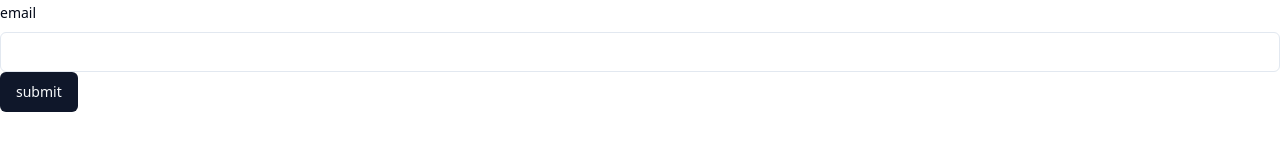
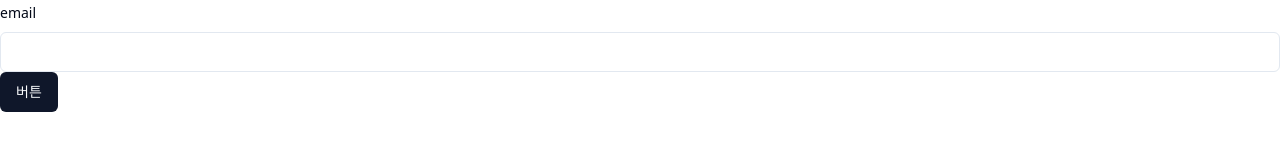
Before and after one commit to LeeDongTak/daeng-daeng-nyang, a Next.js app: page /auth in a window 1280 px wide. Shown: the top 162 px of the page. Built offline with nearby package versions, Linux system fonts and the light colour scheme.

Commit message:
♻️  Shadcn  Button UI에 text props 추가

```diff
--- a/src/components/auth/sign-in/SignIn.tsx
+++ b/src/components/auth/sign-in/SignIn.tsx
@@ -24,7 +24,7 @@ const SignIn = () => {
     <Form {...form}>
       <form onSubmit={form.handleSubmit(submitHandler)}>
         <CustomInput control={form.control} name="email" />
-        <Button>submit</Button>
+        <Button text="버튼" />
       </form>
     </Form>
   );
--- a/src/components/ui/button.tsx
+++ b/src/components/ui/button.tsx
@@ -1,56 +1,52 @@
-import * as React from "react"
-import { Slot } from "@radix-ui/react-slot"
-import { cva, type VariantProps } from "class-variance-authority"
+import { Slot } from '@radix-ui/react-slot';
+import { cva, type VariantProps } from 'class-variance-authority';
+import * as React from 'react';
 
-import { cn } from "@/lib/utils"
+import { cn } from '@/lib/utils';
 
 const buttonVariants = cva(
-  "inline-flex items-center justify-center whitespace-nowrap rounded-md text-sm font-medium ring-offset-background transition-colors focus-visible:outline-none focus-visible:ring-2 focus-visible:ring-ring focus-visible:ring-offset-2 disabled:pointer-events-none disabled:opacity-50",
+  'inline-flex items-center justify-center whitespace-nowrap rounded-md text-sm font-medium ring-offset-background transition-colors focus-visible:outline-none focus-visible:ring-2 focus-visible:ring-ring focus-visible:ring-offset-2 disabled:pointer-events-none disabled:opacity-50',
   {
     variants: {
       variant: {
-        default: "bg-primary text-primary-foreground hover:bg-primary/90",
-        destructive:
-          "bg-destructive text-destructive-foreground hover:bg-destructive/90",
-        outline:
-          "border border-input bg-background hover:bg-accent hover:text-accent-foreground",
-        secondary:
-          "bg-secondary text-secondary-foreground hover:bg-secondary/80",
-        ghost: "hover:bg-accent hover:text-accent-foreground",
-        link: "text-primary underline-offset-4 hover:underline",
+        default: 'bg-primary text-primary-foreground hover:bg-primary/90',
+        destructive: 'bg-destructive text-destructive-foreground hover:bg-destructive/90',
+        outline: 'border border-input bg-background hover:bg-accent hover:text-accent-foreground',
+        secondary: 'bg-secondary text-secondary-foreground hover:bg-secondary/80',
+        ghost: 'hover:bg-accent hover:text-accent-foreground',
+        link: 'text-primary underline-offset-4 hover:underline',
       },
       size: {
-        default: "h-10 px-4 py-2",
-        sm: "h-9 rounded-md px-3",
-        lg: "h-11 rounded-md px-8",
-        icon: "h-10 w-10",
+        default: 'h-10 px-4 py-2',
+        sm: 'h-9 rounded-md px-3',
+        lg: 'h-11 rounded-md px-8',
+        icon: 'h-10 w-10',
       },
     },
     defaultVariants: {
-      variant: "default",
-      size: "default",
+      variant: 'default',
+      size: 'default',
     },
-  }
-)
+  },
+);
 
 export interface ButtonProps
   extends React.ButtonHTMLAttributes<HTMLButtonElement>,
     VariantProps<typeof buttonVariants> {
-  asChild?: boolean
+  asChild?: boolean;
+  text: string;
 }
 
 const Button = React.forwardRef<HTMLButtonElement, ButtonProps>(
-  ({ className, variant, size, asChild = false, ...props }, ref) => {
-    const Comp = asChild ? Slot : "button"
+  ({ className, variant, size, asChild = false, text, ...props }, ref) => {
+    const Comp = asChild ? Slot : 'button';
     return (
-      <Comp
-        className={cn(buttonVariants({ variant, size, className }))}
-        ref={ref}
-        {...props}
-      />
-    )
-  }
-)
-Button.displayName = "Button"
+      <Comp className={cn(buttonVariants({ variant, size, className }))} ref={ref} {...props}>
+        {text}
+      </Comp>
+    );
+  },
+);
+Button.displayName = 'Button';
 
-export { Button, buttonVariants }
+export { Button, buttonVariants };
```
